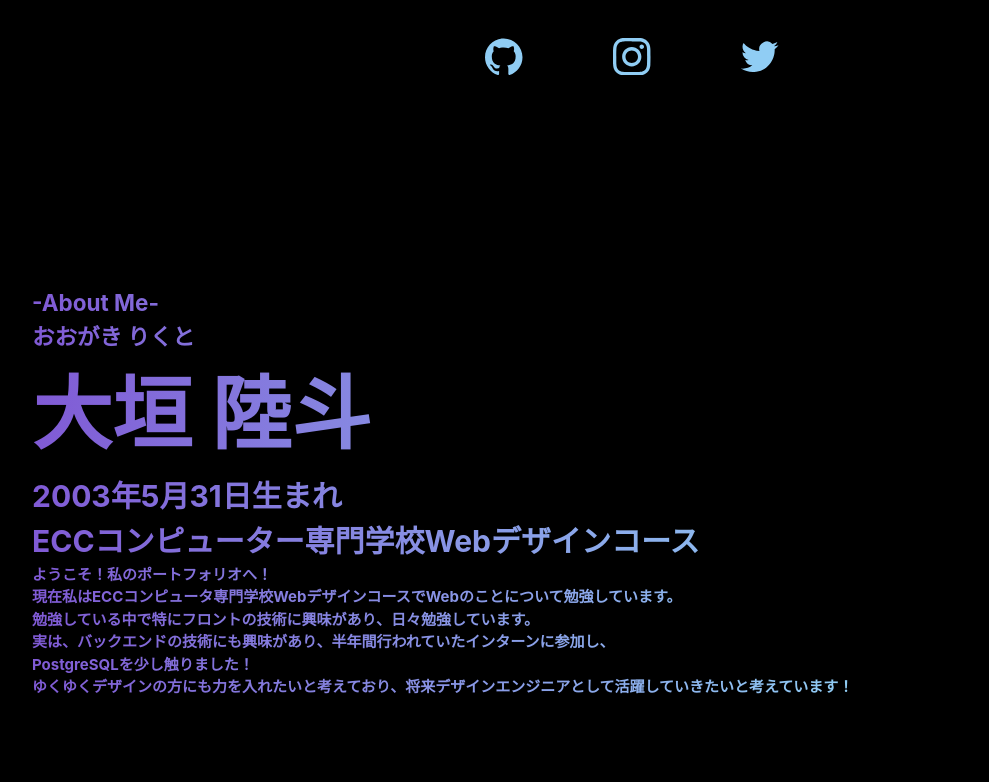
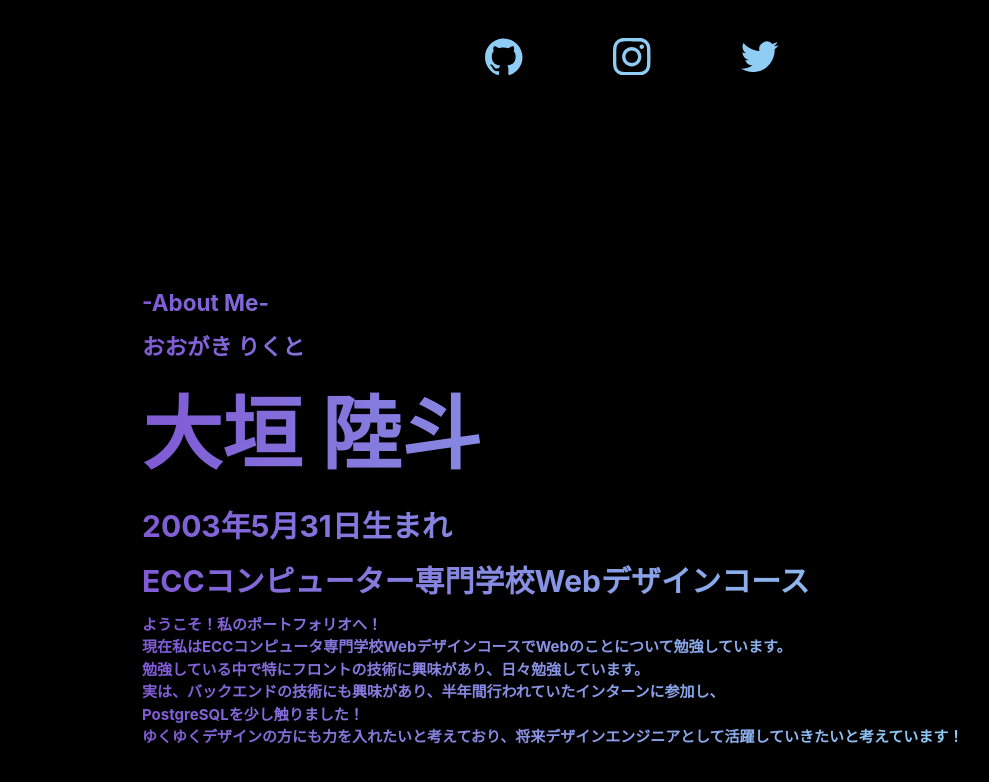
Before and after one commit to RikutoOgaki/portfolio-v2, a Next.js app: page / in a window 1280 px wide. Shown: the part 514-1296 px from the top of the page, without its empty margins (8-997 px from the left). Built offline with nearby package versions, Linux system fonts and the light colour scheme.

Commit message:
portfolio-v2

```diff
--- a/src/pages/components/About.tsx
+++ b/src/pages/components/About.tsx
@@ -10,8 +10,9 @@ export default function About() {
                     bgClip='text'
                     fontWeight={'bold'}
                     alignItems={'flex-start'}
-                    marginLeft={{ base: '2rem', lg: '4rem' }}
+                    marginLeft={{ base: '2rem', lg: '15rem' }}
                     marginRight={'2rem'}
+                    gap={'1rem'}
                 >
                     <Text fontSize={{ base: '2xl', lg: '4xl' }}>-About Me-</Text>
                     <Text fontSize={{ base: '2xl', lg: '4xl' }}>おおがき りくと</Text>
--- /dev/null
+++ b/src/pages/components/Skill.tsx
@@ -0,0 +1,5 @@
+export default function Skill() {
+    return (
+        <></>
+    )
+}
```
